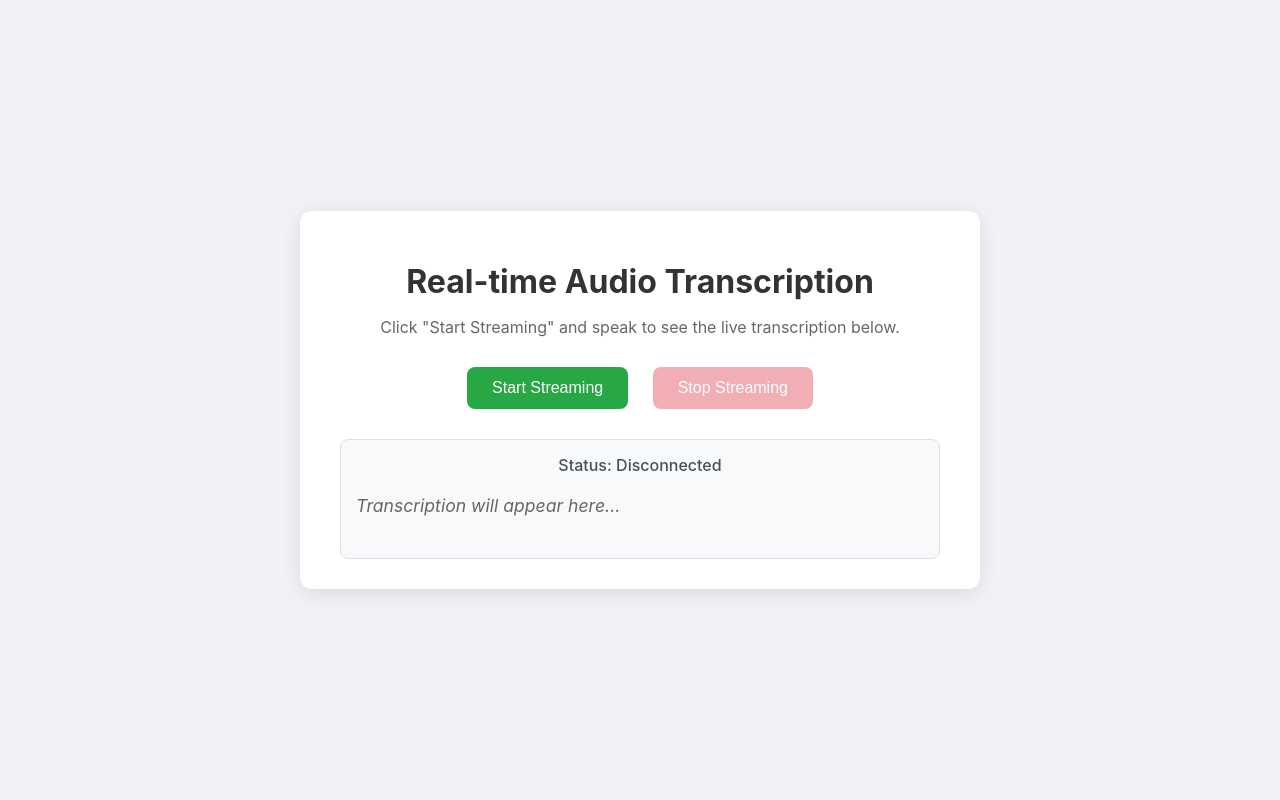
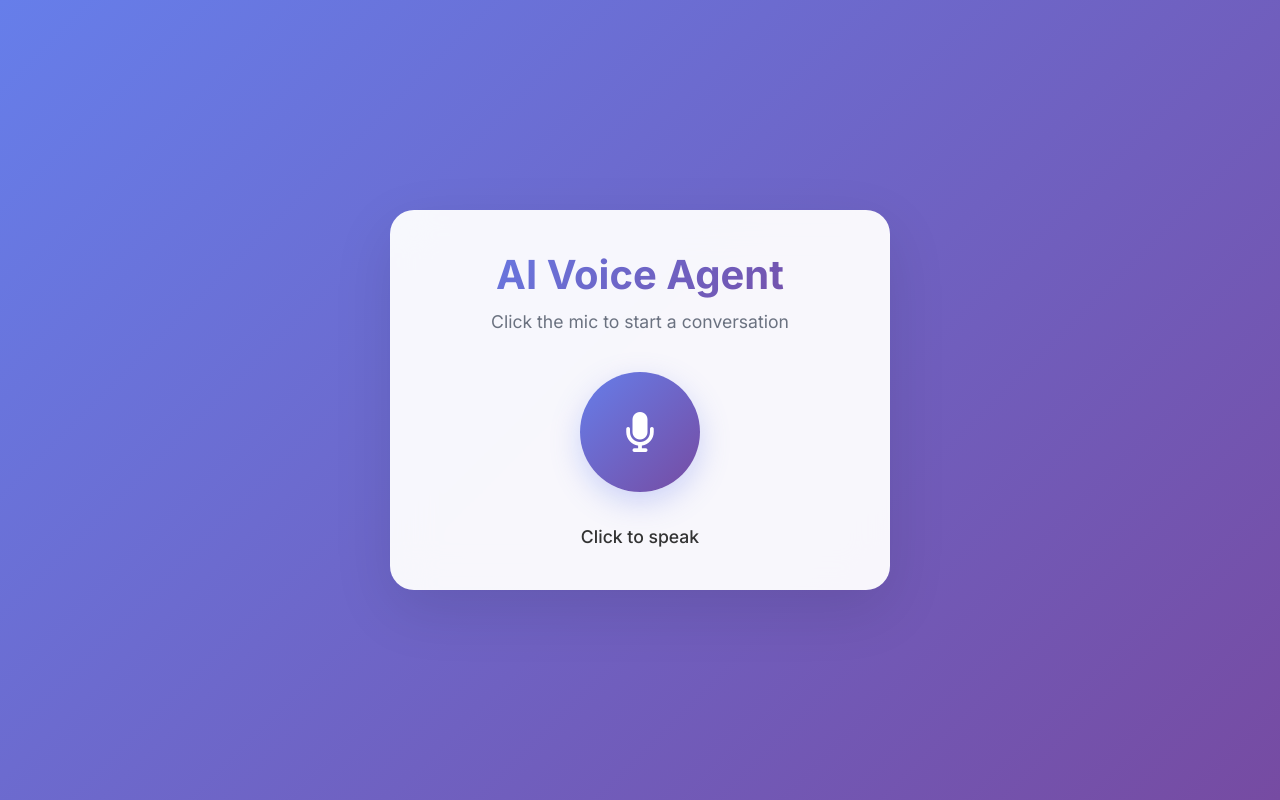
Before and after one commit to harsha-bharadwaj100/30-AI-Agent, a FastAPI app: page / in a window 1280 px wide. Run offline with FastAPI, Linux system fonts and the light colour scheme.

Commit message:
feat: enhance AI Voice Agent with error handling, UI improvements, and new deployment page

```diff
--- a/app.py
+++ b/app.py
@@ -1,81 +1,190 @@
 import os
-import asyncio
-import uuid
+import shutil
+import requests
 import assemblyai as aai
-from fastapi import FastAPI, WebSocket, WebSocketDisconnect, Request
+import google.generativeai as genai
+from murf.client import Murf
+from fastapi import FastAPI, HTTPException, Request, UploadFile, File
 from fastapi.responses import HTMLResponse
 from fastapi.templating import Jinja2Templates
 from fastapi.staticfiles import StaticFiles
+from fastapi.middleware.cors import CORSMiddleware
+from pydantic import BaseModel
 from dotenv import load_dotenv
+import logging
 
-# --- Setup ---
+# Configure logging
+logging.basicConfig(level=logging.INFO)
+logger = logging.getLogger(__name__)
+
+# Load environment variables
 load_dotenv()
+
+# Initialize FastAPI
 app = FastAPI()
 
-# --- Static and Template Files Setup ---
-# This ensures your server can find your HTML and JS files
+# --- CORS Middleware Setup ---
+origins = ["*"]
+app.add_middleware(
+    CORSMiddleware,
+    allow_origins=origins,
+    allow_credentials=True,
+    allow_methods=["*"],
+    allow_headers=["*"],
+)
+
+# --- Template and Static File Setup ---
 templates = Jinja2Templates(directory="templates")
 app.mount("/static", StaticFiles(directory="static"), name="static")
 
-# Create an uploads folder if it doesn't exist (from Day 16)
-UPLOADS_DIR = "uploads"
-os.makedirs(UPLOADS_DIR, exist_ok=True)
+# --- API Key and SDK Configuration ---
+MURF_API_KEY = os.getenv("MURF_API_KEY")
+ASSEMBLYAI_API_KEY = os.getenv("ASSEMBLYAI_API_KEY")
+GEMINI_API_KEY = os.getenv("GEMINI_API_KEY")
+
+# Validate API Keys at startup
+if not MURF_API_KEY:
+    logger.warning("Missing API key: MURF_API_KEY")
+if not ASSEMBLYAI_API_KEY:
+    logger.warning("Missing API key: ASSEMBLYAI_API_KEY")
+if not GEMINI_API_KEY:
+    logger.warning("Missing API key: GEMINI_API_KEY")
+
+# Configure APIs
+if ASSEMBLYAI_API_KEY:
+    aai.settings.api_key = ASSEMBLYAI_API_KEY
+if GEMINI_API_KEY:
+    genai.configure(api_key=GEMINI_API_KEY)
+if MURF_API_KEY:
+    murf = Murf(api_key=MURF_API_KEY)
+
+# --- In-Memory Datastore for Chat History ---
+chat_histories = {}
+
+# --- Error Response Templates ---
+ERROR_RESPONSES = {
+    "stt_error": "I'm having trouble hearing you right now. Could you please try again?",
+    "llm_error": "I'm having trouble thinking right now. Please give me a moment and try again.",
+    "api_key_error": "My services aren't configured correctly. Please contact support.",
+    "general_error": "Something unexpected happened. Please try again in a moment.",
+}
 
 
-# --- API Key Configuration ---
-ASSEMBLYAI_API_KEY = os.getenv("ASSEMBLYAI_API_KEY")
-if not ASSEMBLYAI_API_KEY:
-    print("Warning: ASSEMBLYAI_API_KEY environment variable not set.")
-else:
-    aai.settings.api_key = ASSEMBLYAI_API_KEY
+# --- Utility Function for Fallback Audio ---
+def create_fallback_audio_response(error_message: str):
+    """Attempts to create a fallback audio response using TTS."""
+    if not MURF_API_KEY:
+        return {"error": True, "message": error_message, "audio_url": None}
+
+    try:
+        api_response = murf.text_to_speech.generate(
+            text=error_message, voice_id="en-US-natalie"
+        )
+        return {
+            "error": True,
+            "message": error_message,
+            "audio_url": api_response.audio_file,
+        }
+    except Exception as e:
+        logger.error(f"Fallback TTS failed: {str(e)}")
+        return {"error": True, "message": error_message, "audio_url": None}
 
 
-# --- THIS IS THE MISSING PART ---
-# Add this endpoint to serve your index.html file
+# --- Frontend Route ---
 @app.get("/", response_class=HTMLResponse)
 async def read_root(request: Request):
-    """
-    Serves the main index.html page.
-    """
+    """Serves the main index.html page."""
     return templates.TemplateResponse("index.html", {"request": request})
 
 
-# --- END OF MISSING PART ---
+# --- Robust Conversational Agent Endpoint ---
+@app.post("/agent/chat/{session_id}")
+async def agent_chat(session_id: str, audio: UploadFile = File(...)):
+    """
+    Handles a full conversational turn with error handling:
+    Audio (user) -> STT -> History -> LLM -> History -> TTS -> Audio (bot)
+    """
+    logger.info(f"Processing chat request for session: {session_id}")
+    # --- START OF DAY 24 CHANGE ---
 
-
-# --- WebSocket Handler for Day 17 ---
-@app.websocket("/ws/stream-for-transcription")
-async def websocket_stream_transcription(websocket: WebSocket):
-    await websocket.accept()
-    print("WebSocket connection accepted.")
-
-    transcript_buffer = []
-
-    async def on_data(transcript):
-        # Called every time AssemblyAI has a piece of transcription
-        print("Transcript update:", transcript.text)
-        transcript_buffer.append(transcript.text)
-
-    async def on_error(error):
-        print("AssemblyAI streaming error:", error)
-
-    # Setup the real-time transcriber
-    transcriber = aai.RealtimeTranscriber(
-        sample_rate=16000,
-        encoding="pcm_s16le",  # PCM 16-bit little-endian
-        # channels=1,
-        on_data=on_data,
-        on_error=on_error,
+    # Define the agent's persona
+    AGENT_PERSONA = (
+        "You are 'Botto', a witty, slightly sassy robot assistant. "
+        "You are helpful, but you always end your answers with a clever, "
+        "sarcastic joke or a funny observation about humans. "
+        "Keep your answers super concise and to the point, but don't forget the sass."
     )
 
-    # Use a context manager to manage the transcriber's websocket session
-    with transcriber:
-        print("Connected to AssemblyAI websocket for transcription...")
+    # --- END OF DAY 24 CHANGE ---
+    # Check for API key availability
+    if not ASSEMBLYAI_API_KEY or not GEMINI_API_KEY or not MURF_API_KEY:
+        logger.error("One or more API keys are not configured.")
+        return create_fallback_audio_response(ERROR_RESPONSES["api_key_error"])
+
+    try:
+        # 1. TRANSCRIPTION PHASE
+        logger.info("Starting transcription...")
+        transcriber = aai.Transcriber()
+        transcript = transcriber.transcribe(audio.file)
+
+        if transcript.status == aai.TranscriptStatus.error:
+            logger.error(f"STT Error: {transcript.error}")
+            return create_fallback_audio_response(ERROR_RESPONSES["stt_error"])
+
+        if not transcript.text or transcript.text.strip() == "":
+            logger.warning("STT returned empty transcript.")
+            return create_fallback_audio_response(
+                "I didn't catch that. Could you please speak clearly?"
+            )
+
+        user_message = transcript.text.strip()
+        logger.info(f"Transcription successful: {user_message[:50]}...")
+
+        # 2. CHAT HISTORY MANAGEMENT
+        session_history = chat_histories.get(session_id, [])
+        session_history.append({"role": "user", "parts": [user_message]})
+
+        # 3. LLM RESPONSE GENERATION
+        logger.info("Generating LLM response...")
+        model = genai.GenerativeModel(
+            "gemini-2.5-flash-lite", system_instruction=AGENT_PERSONA
+        )
+
+        # Start chat with history (excluding the latest user message)
+        chat_session = model.start_chat(history=session_history[:-1])
+        # Send the latest user message
+        llm_response = chat_session.send_message(session_history[-1])
+
+        llm_text = llm_response.text.strip()
+        logger.info(f"LLM response generated: {llm_text[:50]}...")
+
+        # Update chat history with LLM response
+        session_history.append({"role": "model", "parts": [llm_text]})
+        chat_histories[session_id] = session_history
+
+        # 4. TEXT-TO-SPEECH GENERATION
+        logger.info("Generating TTS response...")
+
+        # Handle Murf's 3000 character limit
+        if len(llm_text) > 3000:
+            llm_text = (
+                llm_text[:2950] + "... I have more to say, but I'll keep it brief."
+            )
+            logger.warning("LLM response truncated for TTS.")
+
+        murf_response = murf.text_to_speech.generate(
+            text=llm_text, voice_id="en-US-natalie"  # You can change this voice
+        )
+
+        logger.info("TTS generation successful.")
+        return {"audio_url": murf_response.audio_file, "error": False}
+
+    except Exception as e:
+        logger.error(f"Unexpected error in agent_chat: {str(e)}")
+        return create_fallback_audio_response(ERROR_RESPONSES["general_error"])
+    finally:
         try:
-            while True:
-                chunk = websocket.receive_bytes()
-                transcriber.send(chunk)
-        except WebSocketDisconnect:
-            print("WebSocket client disconnected.")
-        finally:
-            transcriber.close()
+            if audio and hasattr(audio, "file") and not audio.file.closed:
+                audio.file.close()
+        except Exception as e:
+            logger.error(f"Error closing audio file: {str(e)}")
--- a/static/script.js
+++ b/static/script.js
@@ -1,105 +1,177 @@
 document.addEventListener("DOMContentLoaded", () => {
-  const startBtn = document.getElementById("start-streaming");
-  const stopBtn = document.getElementById("stop-streaming");
+  // UI Elements
+  const voiceButton = document.getElementById("voice-button");
+  const buttonIcon = document.getElementById("button-icon");
   const statusDiv = document.getElementById("status");
-  const transcriptDiv = document.getElementById("transcript");
+  const responseAudio = document.getElementById("response-audio");
 
+  // State management
   let mediaRecorder;
-  let websocket;
-  let audioContext;
-  let processor;
-  let stream;
+  let recordedChunks = [];
+  let sessionId = null;
+  let isRecording = false;
+  let isProcessing = false;
 
-  // --- WebSocket and Audio Processing Logic ---
-  const setupWebSocket = () => {
-    websocket = new WebSocket(
-      `ws://${window.location.host}/ws/stream-for-transcription`
+  // Initialize session
+  function initializeSession() {
+    const params = new URLSearchParams(window.location.search);
+    if (params.has("session_id")) {
+      sessionId = params.get("session_id");
+    } else {
+      sessionId =
+        Date.now().toString(36) + Math.random().toString(36).substring(2);
+      window.history.pushState(
+        { sessionId },
+        `Session: ${sessionId}`,
+        `?session_id=${sessionId}`
+      );
+    }
+    console.log("Session ID:", sessionId);
+  }
+
+  // Update UI state
+  function updateUIState(state, message = "") {
+    voiceButton.disabled = false;
+    voiceButton.classList.remove("recording", "processing");
+    buttonIcon.classList.remove(
+      "fa-microphone",
+      "fa-stop",
+      "fa-spinner",
+      "fa-spin",
+      "fa-volume-up",
+      "fa-exclamation-triangle"
     );
 
-    websocket.onopen = () => {
-      statusDiv.textContent = "Status: Connected. Start speaking!";
-      transcriptDiv.innerHTML = "<p><em>Listening...</em></p>";
-    };
+    if (state === "ready") {
+      buttonIcon.classList.add("fa-microphone");
+      statusDiv.textContent = message || "Click to speak";
+      statusDiv.classList.remove("error");
+    } else if (state === "listening") {
+      voiceButton.classList.add("recording");
+      buttonIcon.classList.add("fa-stop");
+      statusDiv.textContent = message || "Listening... Click to stop";
+      statusDiv.classList.remove("error");
+    } else if (state === "processing") {
+      isProcessing = true;
+      voiceButton.disabled = true;
+      voiceButton.classList.add("processing");
+      buttonIcon.classList.add("fa-spinner", "fa-spin");
+      statusDiv.textContent = message || "Thinking...";
+      statusDiv.classList.remove("error");
+    } else if (state === "responding") {
+      isProcessing = true;
+      voiceButton.disabled = true;
+      buttonIcon.classList.add("fa-volume-up");
+      statusDiv.textContent = message || "AI is responding...";
+      statusDiv.classList.remove("error");
+    } else if (state === "error") {
+      isProcessing = false;
+      buttonIcon.classList.add("fa-exclamation-triangle");
+      statusDiv.textContent = message || "Something went wrong";
+      statusDiv.classList.add("error");
+    }
+  }
 
-    websocket.onmessage = (event) => {
-      const data = JSON.parse(event.data);
-      if (data.transcript) {
-        transcriptDiv.innerHTML = `<p>${data.transcript}</p>`;
+  // Handle voice interaction
+  async function handleVoiceInteraction() {
+    if (isProcessing) return; // Don't do anything if processing
+
+    if (!isRecording) {
+      // Start recording
+      try {
+        const stream = await navigator.mediaDevices.getUserMedia({
+          audio: true,
+        });
+        mediaRecorder = new MediaRecorder(stream);
+        recordedChunks = [];
+
+        mediaRecorder.ondataavailable = (event) => {
+          if (event.data.size > 0) recordedChunks.push(event.data);
+        };
+
+        mediaRecorder.onstop = () => {
+          const audioBlob = new Blob(recordedChunks, { type: "audio/webm" });
+          processAudio(audioBlob);
+          stream.getTracks().forEach((track) => track.stop());
+        };
+
+        mediaRecorder.start();
+        isRecording = true;
+        updateUIState("listening");
+      } catch (error) {
+        console.error("Microphone access error:", error);
+        updateUIState("error", "Could not access microphone.");
       }
-    };
+    } else {
+      // Stop recording
+      mediaRecorder.stop();
+      isRecording = false;
+      updateUIState("processing");
+    }
+  }
 
-    websocket.onclose = () => {
-      statusDiv.textContent = "Status: Disconnected";
-    };
+  // Process audio with AI
+  async function processAudio(audioBlob) {
+    if (!sessionId) initializeSession();
 
-    websocket.onerror = (error) => {
-      console.error("WebSocket Error:", error);
-      statusDiv.textContent = "Status: Error connecting.";
-    };
-  };
+    const formData = new FormData();
+    formData.append("audio", audioBlob, `recording-${Date.now()}.webm`);
 
-  const startStreaming = async () => {
     try {
-      startBtn.disabled = true;
-      stopBtn.disabled = false;
-
-      stream = await navigator.mediaDevices.getUserMedia({ audio: true });
-      audioContext = new (window.AudioContext || window.webkitAudioContext)({
-        sampleRate: 16000, // Set sample rate to 16kHz for AssemblyAI
+      const response = await fetch(`/agent/chat/${sessionId}`, {
+        method: "POST",
+        body: formData,
       });
 
-      const source = audioContext.createMediaStreamSource(stream);
-      processor = audioContext.createScriptProcessor(1024, 1, 1);
+      const result = await response.json();
 
-      source.connect(processor);
-      processor.connect(audioContext.destination);
+      if (result.error) {
+        // Handle errors returned from the server (e.g., fallback audio)
+        updateUIState("responding", result.message);
+        if (result.audio_url) {
+          responseAudio.src = result.audio_url;
+          // Playback will trigger 'ended' event
+        } else {
+          // If even fallback audio failed, just reset
+          setTimeout(() => updateUIState("ready"), 3000);
+        }
+      } else if (result.audio_url) {
+        // Successful response
+        updateUIState("responding");
+        responseAudio.src = result.audio_url;
+        // Playback will trigger 'ended' event
+      }
+    } catch (error) {
+      console.error("Processing error:", error);
+      updateUIState("error", "Connection failed. Please try again.");
+      setTimeout(() => updateUIState("ready"), 3000);
+    }
+  }
 
-      processor.onaudioprocess = (event) => {
-        const inputData = event.inputBuffer.getChannelData(0);
-        // Convert to 16-bit PCM
-        const pcmData = new Int16Array(inputData.length);
-        for (let i = 0; i < inputData.length; i++) {
-          let s = Math.max(-1, Math.min(1, inputData[i]));
-          pcmData[i] = s < 0 ? s * 0x8000 : s * 0x7fff;
-        }
+  // Event listeners
+  voiceButton.addEventListener("click", handleVoiceInteraction);
 
-        if (websocket && websocket.readyState === WebSocket.OPEN) {
-          websocket.send(pcmData.buffer);
-        }
-      };
+  // Auto-continue conversation after AI response
+  responseAudio.addEventListener("ended", () => {
+    isProcessing = false; // Processing is done
+    updateUIState("ready", "Ready for your next message...");
 
-      setupWebSocket();
-    } catch (error) {
-      console.error("Error starting stream:", error);
-      statusDiv.textContent = "Error: Could not access microphone.";
-      startBtn.disabled = false;
-      stopBtn.disabled = true;
-    }
-  };
+    // This makes the conversation feel continuous
+    setTimeout(() => {
+      if (!isRecording && !isProcessing) {
+        // Check state again
+        handleVoiceInteraction(); // Auto-start next recording
+      }
+    }, 1000); // 1-second pause
+  });
 
-  const stopStreaming = () => {
-    if (mediaRecorder && mediaRecorder.state === "recording") {
-      mediaRecorder.stop();
-    }
-    if (processor) {
-      processor.disconnect();
-    }
-    if (audioContext) {
-      audioContext.close();
-    }
-    if (stream) {
-      stream.getTracks().forEach((track) => track.stop());
-    }
-    if (websocket && websocket.readyState === WebSocket.OPEN) {
-      websocket.close();
-    }
+  responseAudio.addEventListener("error", () => {
+    isProcessing = false;
+    updateUIState("error", "Could not play audio response.");
+    setTimeout(() => updateUIState("ready"), 3000);
+  });
 
-    startBtn.disabled = false;
-    stopBtn.disabled = true;
-    statusDiv.textContent = "Status: Disconnected";
-  };
-
-  // --- Event Listeners ---
-  startBtn.addEventListener("click", startStreaming);
-  stopBtn.addEventListener("click", stopStreaming);
+  // Initialize
+  initializeSession();
+  updateUIState("ready");
 });
--- a/templates/index.html
+++ b/templates/index.html
@@ -4,111 +4,156 @@
 <head>
     <meta charset="UTF-8">
     <meta name="viewport" content="width=device-width, initial-scale=1.0">
-    <title>Day 17: Real-time Transcription</title>
+    <title>AI Voice Agent</title>
+    <link href="https://fonts.googleapis.com/css2?family=Inter:wght@300;400;500;600;700&display=swap" rel="stylesheet">
+    <link rel="stylesheet" href="https://cdnjs.cloudflare.com/ajax/libs/font-awesome/6.4.0/css/all.min.css">
     <style>
+        * {
+            margin: 0;
+            padding: 0;
+            box-sizing: border-box;
+        }
+
         body {
-            font-family: -apple-system, BlinkMacSystemFont, "Segoe UI", Roboto, Helvetica, Arial, sans-serif;
+            font-family: 'Inter', -apple-system, BlinkMacSystemFont, 'Segoe UI', sans-serif;
+            background: linear-gradient(135deg, #667eea 0%, #764ba2 100%);
+            min-height: 100vh;
             display: flex;
+            align-items: center;
             justify-content: center;
-            align-items: center;
-            min-height: 100vh;
-            background-color: #f0f2f5;
-            margin: 0;
+            color: #333;
         }
 
         .container {
-            background: #fff;
-            padding: 30px 40px;
-            border-radius: 12px;
-            box-shadow: 0 4px 20px rgba(0, 0, 0, 0.1);
+            background: rgba(255, 255, 255, 0.95);
+            backdrop-filter: blur(20px);
+            border-radius: 24px;
+            padding: 40px;
+            box-shadow: 0 20px 60px rgba(0, 0, 0, 0.1);
+            max-width: 500px;
+            width: 90%;
             text-align: center;
-            max-width: 600px;
-            width: 90%;
+            position: relative;
+            overflow: hidden;
         }
 
         h1 {
-            color: #333;
-            margin-bottom: 15px;
+            font-size: 2.5rem;
+            font-weight: 700;
+            margin-bottom: 12px;
+            background: linear-gradient(135deg, #667eea, #764ba2);
+            -webkit-background-clip: text;
+            -webkit-text-fill-color: transparent;
+            background-clip: text;
         }
 
-        p {
-            color: #666;
-            margin-bottom: 30px;
+        .subtitle {
+            color: #6b7280;
+            font-size: 1.1rem;
+            margin-bottom: 40px;
+            font-weight: 400;
         }
 
-        .controls button {
-            padding: 12px 25px;
-            font-size: 16px;
-            border-radius: 8px;
+        .voice-button {
+            width: 120px;
+            height: 120px;
+            border-radius: 50%;
             border: none;
+            background: linear-gradient(135deg, #667eea, #764ba2);
+            color: white;
+            font-size: 2.5rem;
             cursor: pointer;
-            transition: background-color 0.2s, transform 0.1s;
-            margin: 0 10px;
+            transition: all 0.3s cubic-bezier(0.4, 0, 0.2, 1);
+            position: relative;
+            overflow: hidden;
+            margin: 20px auto;
+            display: flex;
+            align-items: center;
+            justify-content: center;
+            box-shadow: 0 10px 30px rgba(102, 126, 234, 0.3);
         }
 
-        #start-streaming {
-            background-color: #28a745;
-            color: white;
+        .voice-button:hover:not(:disabled) {
+            transform: translateY(-4px);
+            box-shadow: 0 20px 40px rgba(102, 126, 234, 0.4);
         }
 
-        #start-streaming:disabled {
-            background-color: #a3d9b1;
+        .voice-button:disabled {
             cursor: not-allowed;
+            opacity: 0.7;
         }
 
-        #stop-streaming {
-            background-color: #dc3545;
-            color: white;
+        .voice-button.recording {
+            background: linear-gradient(135deg, #ef4444, #dc2626);
+            animation: pulse 2s ease-in-out infinite;
         }
 
-        #stop-streaming:disabled {
-            background-color: #f1aeb5;
-            cursor: not-allowed;
+        .voice-button.processing {
+            background: linear-gradient(135deg, #f59e0b, #d97706);
+            animation: spin 2s linear infinite;
         }
 
-        .status-container {
-            margin-top: 30px;
-            padding: 15px;
-            background-color: #f8f9fa;
-            border-radius: 8px;
-            border: 1px solid #dee2e6;
+        @keyframes pulse {
+
+            0%,
+            100% {
+                box-shadow: 0 10px 30px rgba(239, 68, 68, 0.3), 0 0 0 0 rgba(239, 68, 68, 0.7);
+            }
+
+            50% {
+                box-shadow: 0 10px 30px rgba(239, 68, 68, 0.3), 0 0 0 20px rgba(239, 68, 68, 0);
+            }
         }
 
-        #status {
-            font-weight: 500;
-            color: #495057;
-            margin-bottom: 10px;
+        @keyframes spin {
+            from {
+                transform: rotate(0deg);
+            }
+
+            to {
+                transform: rotate(360deg);
+            }
         }
 
-        #transcript {
-            min-height: 50px;
-            color: #212529;
+        .status {
+            margin-top: 30px;
             font-size: 1.1rem;
-            line-height: 1.5;
-            text-align: left;
+            font-weight: 500;
+            min-height: 28px;
+            display: flex;
+            align-items: center;
+            justify-content: center;
+            gap: 10px;
+        }
+
+        .status.error {
+            color: #ef4444;
+            font-weight: 600;
+        }
+
+        /* Hide default audio player */
+        audio {
+            display: none;
         }
     </style>
 </head>
 
 <body>
     <div class="container">
-        <h1>Real-time Audio Transcription</h1>
-        <p>Click "Start Streaming" and speak to see the live transcription below.</p>
+        <h1>AI Voice Agent</h1>
+        <p class="subtitle">Click the mic to start a conversation</p>
 
-        <div class="controls">
-            <button id="start-streaming">Start Streaming</button>
-            <button id="stop-streaming" disabled>Stop Streaming</button>
+        <button class="voice-button" id="voice-button">
+            <i class="fas fa-microphone" id="button-icon"></i>
+        </button>
+
+        <div class="status" id="status">
+            Click to speak
         </div>
 
-        <div class="status-container">
-            <div id="status">Status: Disconnected</div>
-            <div id="transcript">
-                <p><em>Transcription will appear here...</em></p>
-            </div>
-        </div>
+        <audio id="response-audio" autoplay></audio>
     </div>
 
-    <!-- The JavaScript to power this will go here -->
     <script src="{{ url_for('static', path='script.js') }}"></script>
 </body>
 
```
Also changed, not shown: deploy.html (added, +97 -0 lines), 1 other file.
